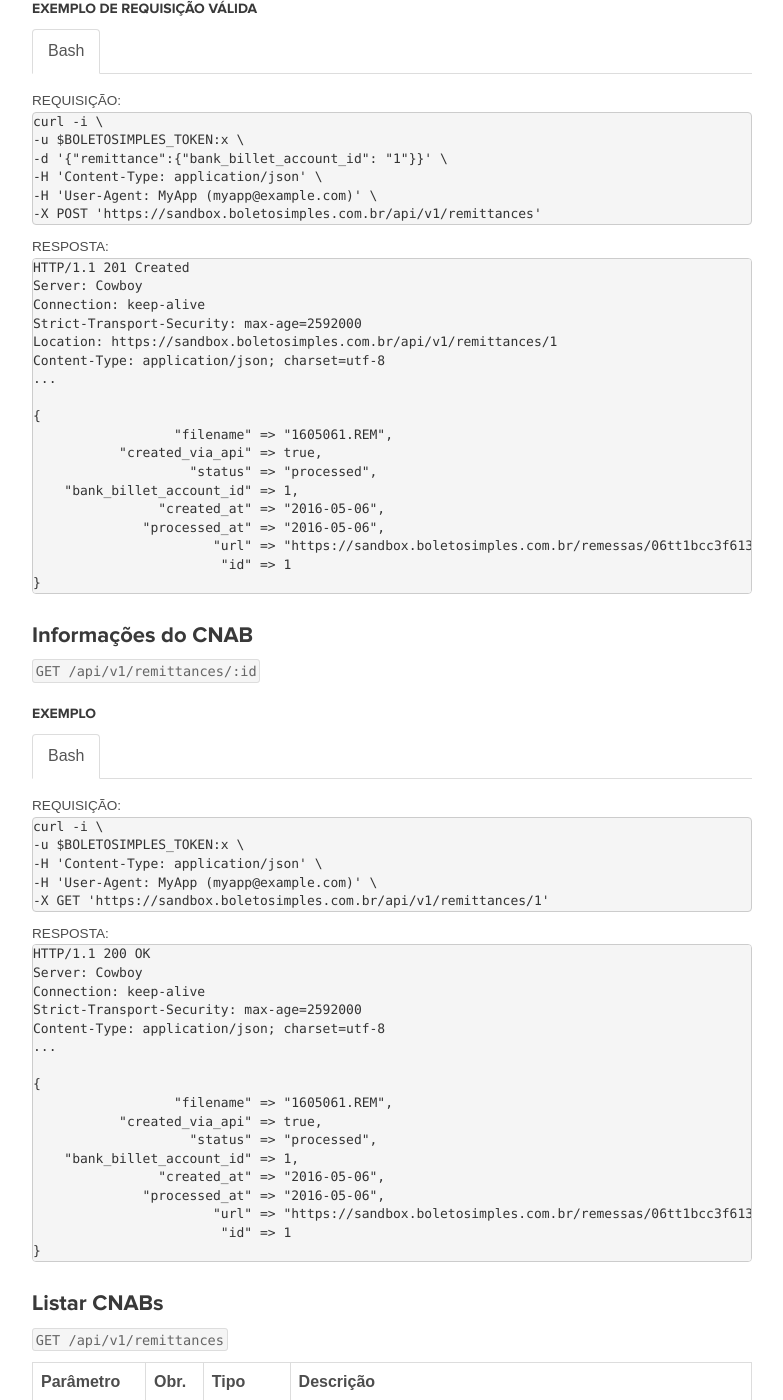
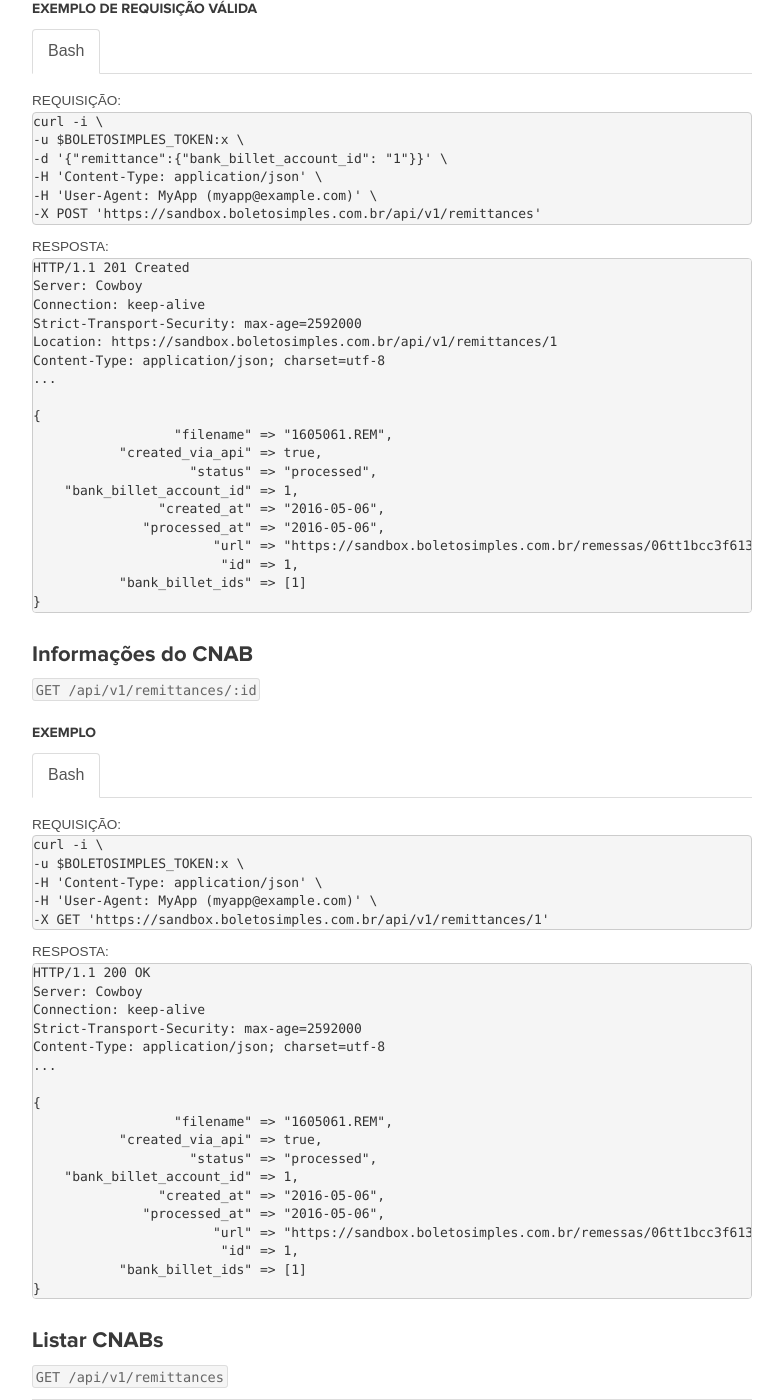
Before and after one commit to BoletoSimples/boletosimples-docs, a Jekyll site: the page built from reference/v1/remittances/index.md, in a window 1280 px wide and 1400 px high, scrolled down 2094 px. Shown: the whole window, without its empty margins (368-1151 px from the left). Built offline with Jekyll 4.4.1, drawn with Linux system fonts in a browser that asks for light colours; some of the changed text lies outside the part shown.

Commit message:
add bank_billet_ids to remittance

```diff
--- a/reference/v1/remittances/index.md
+++ b/reference/v1/remittances/index.md
@@ -27,6 +27,7 @@ breadcrumb: CNAB (Remessa)
 | **created_at**                | Não   | DateTime|         | Data de criação
 | **url**                       | Não   | String  |         | URL do arquivo de remessa
 | **bank_billet_account_id**    | Sim   | Integer |         | ID da [Carteira de Cobrança](/reference/v1/bank_billet_accounts/)
+| **bank_billet_ids**           | Não   | Array    |         | IDs de boletos vinculados a remessa
 
 ### Dicionário de Dados
 
@@ -183,7 +184,8 @@ Content-Type: application/json; charset=utf-8
                 "created_at" => "2016-05-06",
               "processed_at" => "2016-05-06",
                        "url" => "https://sandbox.boletosimples.com.br/remessas/06tt1bcc3f6132720866b53a57c76de4/download",
-                        "id" => 1
+                        "id" => 1,
+           "bank_billet_ids" => [1]
 }
 </pre>
   </div>
@@ -322,7 +324,8 @@ Content-Type: application/json; charset=utf-8
                 "created_at" => "2016-05-06",
               "processed_at" => "2016-05-06",
                        "url" => "https://sandbox.boletosimples.com.br/remessas/06tt1bcc3f6132720866b53a57c76de4/download",
-                        "id" => 1
+                        "id" => 1,
+           "bank_billet_ids" => [1]
 }
 </pre>
   </div>
@@ -472,7 +475,8 @@ Content-Type: application/json; charset=utf-8
                   "created_at" => "2016-05-06",
                 "processed_at" => "2016-05-06",
                          "url" => "https://boletosimples.com.br/remessas/06tt1bcc3f6132720866b53a57c76de4/download",
-                          "id" => 1
+                          "id" => 1,
+             "bank_billet_ids" => [1]
   }
 ]
 </pre>
```
Also changed, not shown: webhooks/payloads.md (+1 -0 lines), changelog.md.
